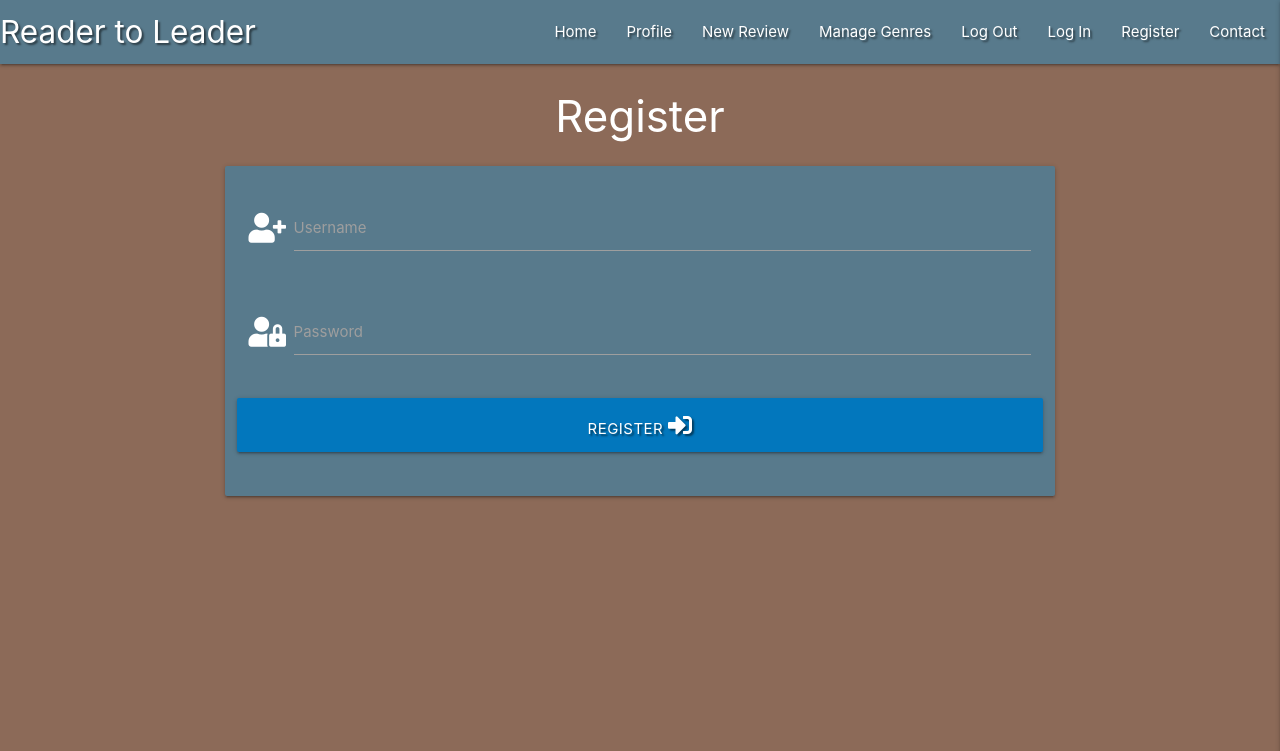
After one commit to DanteHealy/reader-to-leader, a Flask app: page /register in a window 1280 px wide. The commit adds this page. Shown: the top 751 px of the page. Run offline with Flask 2, Linux system fonts and the light colour scheme; some libraries are stand-ins or nearby versions.

Commit message:
Add Register template

```diff
--- a/app.py
+++ b/app.py
@@ -1,4 +1,4 @@
-# Taking cues from the task manager mini project.
+# Taking cues from the "task manager" mini project.
 
 import os
 from flask import (
@@ -6,6 +6,7 @@ from flask import (
     redirect, request, session, url_for)
 from flask_pymongo import PyMongo
 from bson.objectid import ObjectId
+from werkzeug.security import generate_password_hash, check_password_hash
 if os.path.exists("env.py"):
     import env
 
@@ -27,6 +28,11 @@ def get_books():
     return render_template("books.html", books=books)
 
 
+@app.route("/register", methods=["GET", "POST"])
+def register():
+    return render_template("register.html")
+
+
 if __name__ == "__main__":
     app.run(host=os.environ.get("IP"),
             port=int(os.environ.get("PORT")),
--- a/static/css/style.css
+++ b/static/css/style.css
@@ -15,6 +15,6 @@ body {
 }
 
 /*- make navbar complementary brown -*/
-.brownBG {
+.contrastBG {
   background-color: #587A8C;
 }
--- a/templates/base.html
+++ b/templates/base.html
@@ -15,7 +15,7 @@
 
     <header>
         <!-- top navbar -->
-        <nav class="nav-extended text-shadow brownBG">
+        <nav class="nav-extended text-shadow contrastBG">
             <div class="nav-wrapper">
                 <a href="{{ url_for('get_books') }}" class="brand-logo">Reader to Leader</a>
                 <a href="#" data-target="mobile-demo" class="sidenav-trigger right"><i class="fas fa-bars"></i></a>
@@ -26,7 +26,7 @@
                     <li><a href="#">Manage Genres</a></li>
                     <li><a href="#">Log Out</a></li>
                     <li><a href="#">Log In</a></li>
-                    <li><a href="#">Register</a></li>
+                    <li><a href="{{ url_for('register') }}">Register</a></li>
                     <li><a href="#">Contact</a></li>
                 </ul>
             </div>
@@ -41,7 +41,7 @@
             <li><a href="#">Manage Genres</a></li>
             <li><a href="#">Log Out</a></li>
             <li><a href="#">Log In</a></li>
-            <li><a href="#">Register</a></li>
+            <li><a href="{{ url_for('register') }}">Register</a></li>
             <li><a href="#">Contact</a></li>
         </ul>
     </header>
--- /dev/null
+++ b/templates/register.html
@@ -0,0 +1,36 @@
+{% extends "base.html" %}
+{% block content %}
+
+    <h3 class="center-align">Register</h3>
+
+    <div class="row">
+        <form class="col s12 m8 offset-m2" method="POST" action="{{ url_for('register') }}">
+            <div class="card-panel contrastBG white-text">
+                <!-- username -->
+                <div class="row">
+                    <div class="input-field col s12">
+                        <i class="fas fa-user-plus prefix white-text text-darken-4"></i>
+                        <input id="username" name="username" type="text" class="validate">
+                        <label for="username">Username</label>
+                    </div>
+                </div>
+                <!-- password -->
+                <div class="row">
+                    <div class="input-field col s12">
+                        <i class="fas fa-user-lock prefix white-text text-darken-4"></i>
+                        <input id="password" name="password" type="password" class="validate">
+                        <label for="password">Password</label>
+                    </div>
+                </div>
+                <!-- register button -->
+                <div class="row">
+                    <butto:submit class="col s12 btn-large light-blue darken-3 text-shadow">
+                        Register <i class="fas fa-sign-in-alt"></i>
+                    </butto:submit>
+                </div>
+
+            </div>
+        </form>
+    </div>
+
+{% endblock %}
```
